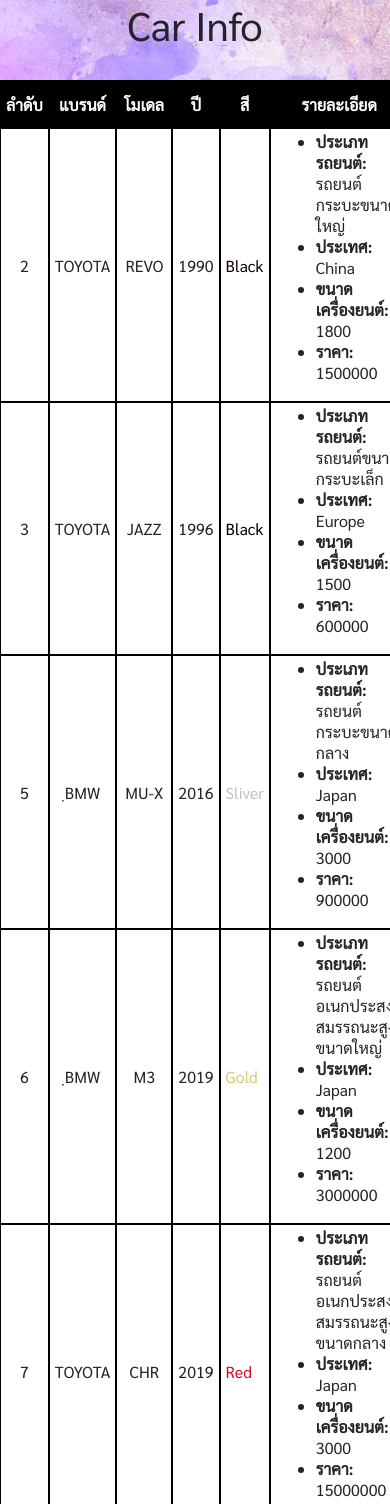
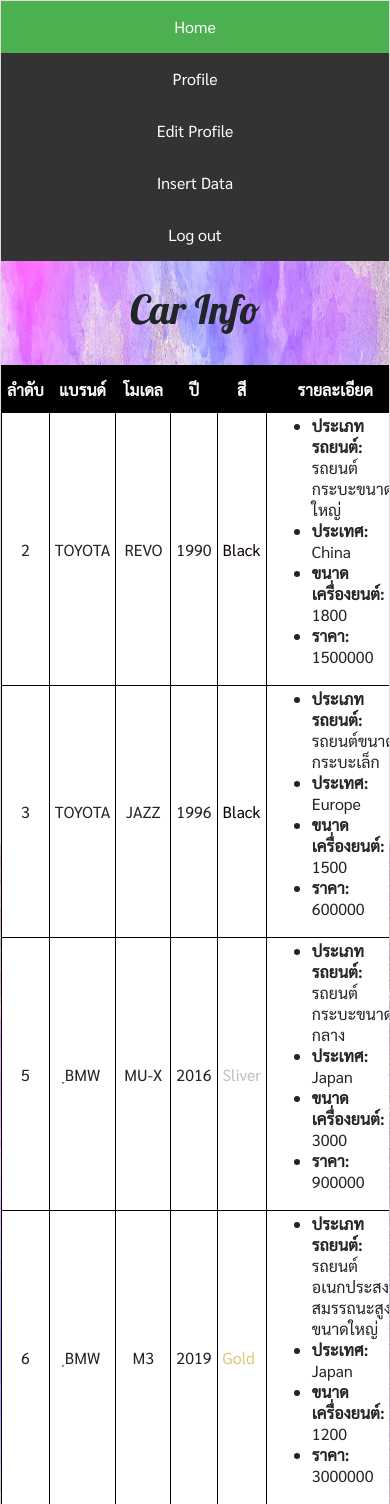
Before and after one commit to jrkub81/interm_2019, a PHP site: page /data.php in a window 390 px wide; the page is wider, and only the part inside the window is pictured. Shown: the top 1504 px of that part. Run offline with PHP 8.4, Linux system fonts and the light colour scheme; the visitor is signed in with stand-in values (Sample User, id 1); data comes from the database, SQL or seed files in the repository.

Commit message:
add navbar,edit bg-img,add style
add navbar to data
edit responsive img
add navbar in style

```diff
--- a/data.php
+++ b/data.php
@@ -16,6 +16,14 @@
     include 'style.php';
     ?>
 <body class="body-main">
+        <ul class="topnav">
+            <li><a class="active" href="#home">Home</a></li>
+            <li><a href="#news">Profile</a></li>
+            <li><a href="#contact">Edit Profile</a></li>
+            <li><a href="data_add.php">Insert Data</a></li>
+            <li><a href="logout.php">Log out</a></li>
+
+
 
         <?php
         include 'condb.php';
@@ -47,6 +55,11 @@
                 while ($row2 = $result2->fetch_assoc()) {
                     if ($row2["user_name"]!=''&& $row2["user_password"]!=''&& $row2["user_nickname"]=='') {
                 ?>
+
+
+
+
+
                      <div style="text-align:right;">
                      ชื่อผู้ใช้ : ไม่มี
                 <a href="profile.php">โปรไฟล์</a>
@@ -56,20 +69,22 @@
                     }else {
                 ?>
                      <div style="text-align:right;">
-                ชื่อผู้ใช้ :
+                     <li class="right"><a href="#about">ชื่อผู้ใช้:
                 <?=$row2["user_nickname"]; ?>
-                <a href="profile.php">โปรไฟล์</a>
-                <a href="edit_profile.php">แก้ไขโปรไฟล์</a>
+                </a></li>
                 </div>
                 <?php
                     }
                  }
                  ?>
-                <h1 style="text-align:center">Car Info</h1>
+                </ul>
                 <br>
-                <table class = my-table>
+                <h1 class="h1-pro" style="text-align:center">Car Info</h1>
+                 <br>
+                <div style="overflow-x:auto;">
+                <table class = "my-table" >
                 <tr>
-                <th style="text-align:center">ลำดับ</th>
+                <th scope ="row" style="text-align:center">ลำดับ</th>
                 <th style="text-align:center">แบรนด์</th>
                 <th style="text-align:center">โมเดล</th>
                 <th style="text-align:center">ปี</th>
@@ -115,8 +130,12 @@
             echo "No data selected";
         }
         ?>
-       </ul></tr></table>
+       </ul></tr>
+       </table>
+       </div>
+
         <hr>
+
         <div class = "row">
         <div class = "col-md-12">
         <button class="button_3" onclick="window.location.href='data_add.php'">เพิ่มรถยนต์</button>
--- a/login.php
+++ b/login.php
@@ -12,7 +12,7 @@ session_start();
     <?php
     include 'style.php';
     ?>
-<body class="body-login">
+<body class="body-main">
         <?php
         include 'condb.php';
         // $sql_string = "SELECT * FROM in_cars";
@@ -37,7 +37,7 @@ session_start();
     <div class="input-group-prepend">
       <span class="input-group-text h1-pro" id="inputGroup-sizing-lg">Password</span>
     </div>
-    <input type="text" class="form-control" aria-label="Sizing example input" aria-describedby="inputGroup-sizing-lg" name="password" required>
+    <input type="password" class="form-control" aria-label="Sizing example input" aria-describedby="inputGroup-sizing-lg" name="password" required>
     </div>
     <br>
     <button class ="button_3 h1-pro" type="submit">submit</button>
--- a/style.php
+++ b/style.php
@@ -3,9 +3,10 @@
         font-family: 'Sarabun', sans-serif;
     }
     .my-table {
-            width: auto;
+            width: 100%;
             border-spacing: 0px;
-            border-collapse: separate;
+            border-collapse: collapse;
+            border: 1px solid #ddd;
             margin-left: auto;
             margin-right: auto;
             background-color:#ffffff;
@@ -156,10 +157,12 @@ input{
 }
 .body-main{
   background-image:url("carsimg/bgone.jpg");
+  border-collapse: collapse;
+  border-spacing: 0;
+  width: 100%;
   height: 100%;
-  background-position: center;
-  background-repeat: repeat;
-  background-size: cover;
+  background-size: 100% 100%;
+  border: 1px solid #ddd;
 
 }
 .img-pro{
@@ -168,4 +171,32 @@ input{
 .h1-pro{
   font-family: 'Lobster', cursive;
 }
+ul.topnav {
+  list-style-type: none;
+  margin: 0;
+  padding: 0;
+  overflow: hidden;
+  background-color: #333;
+}
+
+ul.topnav li {float: left;}
+
+ul.topnav li a {
+  display: block;
+  color: white;
+  text-align: center;
+  padding: 14px 16px;
+  text-decoration: none;
+}
+
+ul.topnav li a:hover:not(.active) {background-color: #111;}
+
+ul.topnav li a.active {background-color: #4CAF50;}
+
+ul.topnav li.right {float: right;}
+
+@media screen and (max-width: 600px) {
+  ul.topnav li.right,
+  ul.topnav li {float: none;}
+}
 </style>
```
